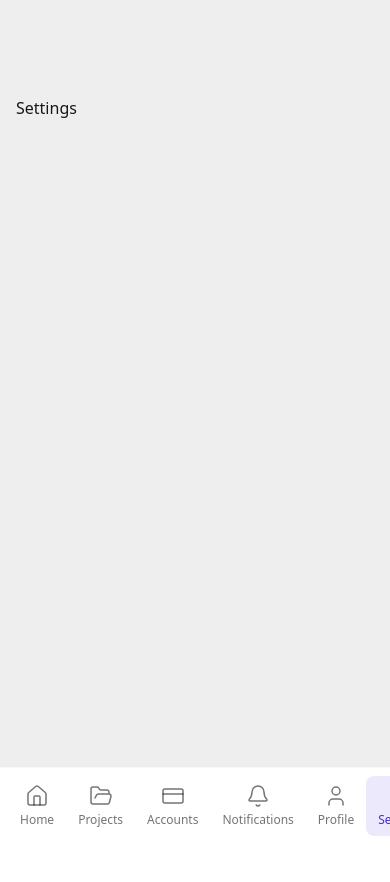
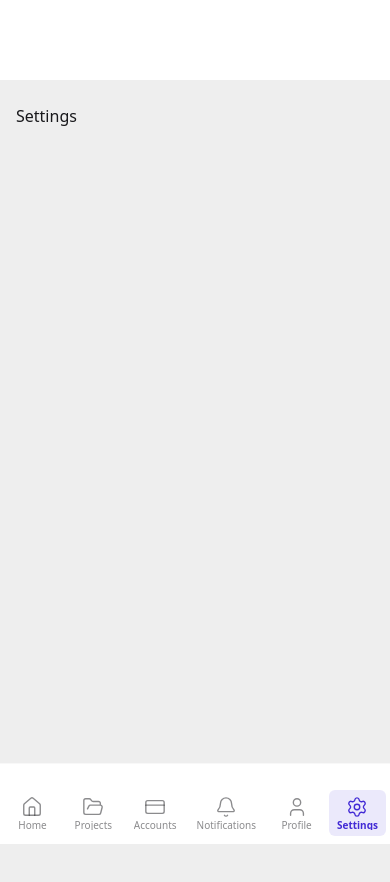
Before and after one commit to SittX/tally-ai, a Next.js app: page /dashboard/settings in a window 390 px wide. Shown: the top 882 px of the page. Before the commit the page ends 844 px from the top, so only its background shows below. Built offline with nearby package versions, Linux system fonts and the light colour scheme.

Commit message:
feat: revise navigation for full responsive functionality
Fix hydration mismatch, nested anchor tags, and "herf" typos; improve mobile and desktop experiences; enhance layout and accessibility

Co-authored-by: SittX <101943646+SittX@users.noreply.github.com>

```diff
--- a/app/dashboard/_components/DashboardNav.tsx
+++ b/app/dashboard/_components/DashboardNav.tsx
@@ -16,61 +16,56 @@ export default function DashboardNav() {
 
   return (
     <>
-      {/* Sticky Footer Navigation - Mobile Optimized */}
+      {/* Mobile: Sticky Footer Navigation */}
       <nav className="fixed bottom-0 left-0 right-0 z-40 bg-base-100 border-t border-base-200 md:hidden">
-        <div className="flex items-center justify-around gap-0 px-2 py-2">
+        <div className="flex items-end justify-around px-1 py-2 h-20 gap-1">
           {sortedMenus.map((menu: TMenu) => {
             const Icon = menu.icon;
-            const active = isActive(menu.herf);
+            const active = isActive(menu.href);
             return (
               <Link
                 key={menu.name}
-                href={menu.herf}
-                className={`flex flex-col items-center gap-1 px-3 py-2 rounded-lg transition-colors min-w-fit ${
+                href={menu.href}
+                className={`flex flex-col items-center justify-center gap-0.5 px-2 py-1.5 rounded-md flex-1 transition-all duration-200 ${
                   active
-                    ? "text-primary bg-primary/10"
-                    : "text-base-content/60 hover:text-base-content hover:bg-base-200"
+                    ? "text-primary bg-primary/10 font-semibold"
+                    : "text-base-content/50 hover:text-base-content hover:bg-base-200"
                 }`}
-                title={menu.name}
+                aria-current={active ? "page" : undefined}
               >
-                <Icon size={24} strokeWidth={1.5} />
-                <span className="text-xs font-medium">{menu.name}</span>
-                {menu.badge && (
-                  <span className="badge badge-xs badge-primary">
-                    {menu.badge}
-                  </span>
-                )}
+                <Icon size={22} strokeWidth={1.5} className="flex-shrink-0" />
+                <span className="text-[10px] leading-none text-center line-clamp-1">
+                  {menu.name}
+                </span>
               </Link>
             );
           })}
         </div>
       </nav>
 
-      {/* Desktop Navigation - Hidden on Mobile */}
-      <nav className="hidden md:flex sticky top-0 z-40 bg-base-100 border-b border-base-200">
-        <div className="w-full px-6 py-4 flex items-center gap-2">
-          <h1 className="text-xl font-bold mr-auto">Dashboard</h1>
-          <div className="flex items-center gap-2">
+      {/* Desktop: Horizontal Top Navigation */}
+      <nav className="hidden md:block sticky top-0 z-40 bg-base-100 border-b border-base-200 w-full">
+        <div className="px-6 py-3 flex items-center justify-between">
+          <div className="flex items-center gap-1">
+            <span className="text-lg font-bold">Dashboard</span>
+          </div>
+          <div className="flex items-center gap-1">
             {sortedMenus.map((menu: TMenu) => {
               const Icon = menu.icon;
-              const active = isActive(menu.herf);
+              const active = isActive(menu.href);
               return (
                 <Link
                   key={menu.name}
-                  href={menu.herf}
-                  className={`flex items-center gap-2 px-4 py-2 rounded-lg transition-colors ${
+                  href={menu.href}
+                  className={`flex items-center gap-2 px-3 py-2 rounded-md transition-all duration-200 ${
                     active
-                      ? "text-primary bg-primary/10"
+                      ? "text-primary bg-primary/10 font-semibold"
                       : "text-base-content/60 hover:text-base-content hover:bg-base-200"
                   }`}
+                  aria-current={active ? "page" : undefined}
                 >
                   <Icon size={18} strokeWidth={1.5} />
-                  <span className="text-sm font-medium">{menu.name}</span>
-                  {menu.badge && (
-                    <span className="badge badge-xs badge-primary">
-                      {menu.badge}
-                    </span>
-                  )}
+                  <span className="text-sm">{menu.name}</span>
                 </Link>
               );
             })}
@@ -78,7 +73,7 @@ export default function DashboardNav() {
         </div>
       </nav>
 
-      {/* Spacer for Mobile - Prevents content overlap with fixed footer */}
+      {/* Mobile: Bottom Spacer for Fixed Footer */}
       <div className="h-20 md:hidden" />
     </>
   );
--- a/app/dashboard/layout.tsx
+++ b/app/dashboard/layout.tsx
@@ -28,12 +28,12 @@ export default function DashboardLayout({
       <body
         className={`${geistSans.variable} ${geistMono.variable} antialiased`}
       >
-        <div className="min-h-screen bg-base-300 flex flex-col md:flex-row">
-          <DashboardNav />
-          <main className="flex-1 w-full md:overflow-y-auto">
-            <div className="p-4">{children}</div>
-          </main>
-        </div>
+        <DashboardNav />
+        <main className="min-h-screen bg-base-300 pb-20 md:pb-0">
+          <div className="max-w-7xl mx-auto px-4 py-6 md:px-6 md:py-6">
+            {children}
+          </div>
+        </main>
       </body>
     </html>
   );
--- a/lib/menus.config.ts
+++ b/lib/menus.config.ts
@@ -10,7 +10,7 @@ import {
 
 export type TMenu = {
   name: string;
-  herf: string;
+  href: string;
   icon: LucideIcon;
   order: number;
   badge?: string;
@@ -19,37 +19,37 @@ export type TMenu = {
 const menus: TMenu[] = [
   {
     name: "Home",
-    herf: "/dashboard",
+    href: "/dashboard",
     icon: Home,
     order: 0,
   },
   {
     name: "Projects",
-    herf: "/dashboard/projects",
+    href: "/dashboard/projects",
     icon: FolderOpen,
     order: 1,
   },
   {
     name: "Accounts",
-    herf: "/dashboard/accounts",
+    href: "/dashboard/accounts",
     icon: CreditCard,
     order: 2,
   },
   {
     name: "Notifications",
-    herf: "/dashboard/notifications",
+    href: "/dashboard/notifications",
     icon: Bell,
     order: 3,
   },
   {
     name: "Profile",
-    herf: "/dashboard/profile",
+    href: "/dashboard/profile",
     icon: User,
     order: 4,
   },
   {
     name: "Settings",
-    herf: "/dashboard/settings",
+    href: "/dashboard/settings",
     icon: Settings,
     order: 5,
   },
```
